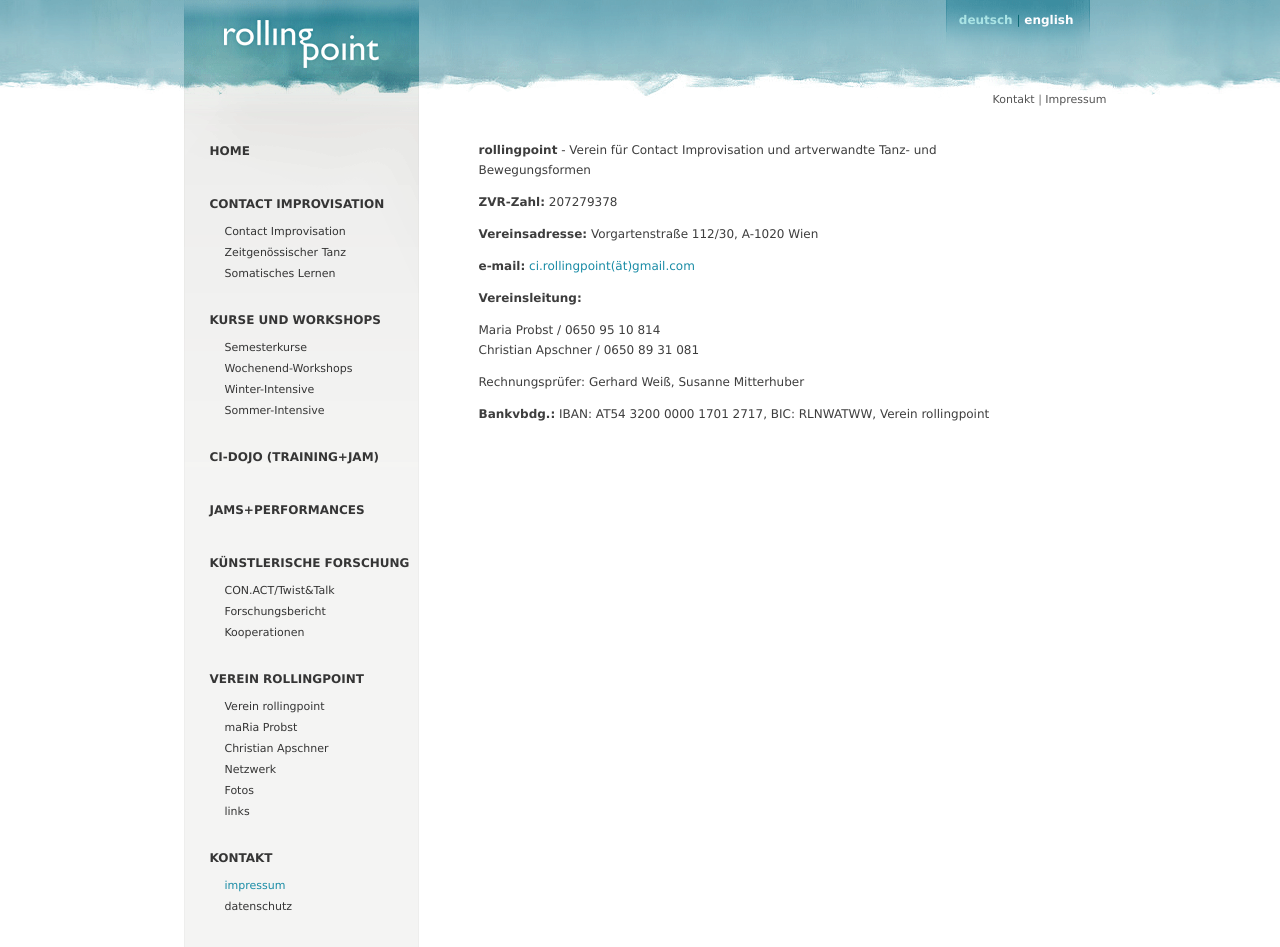
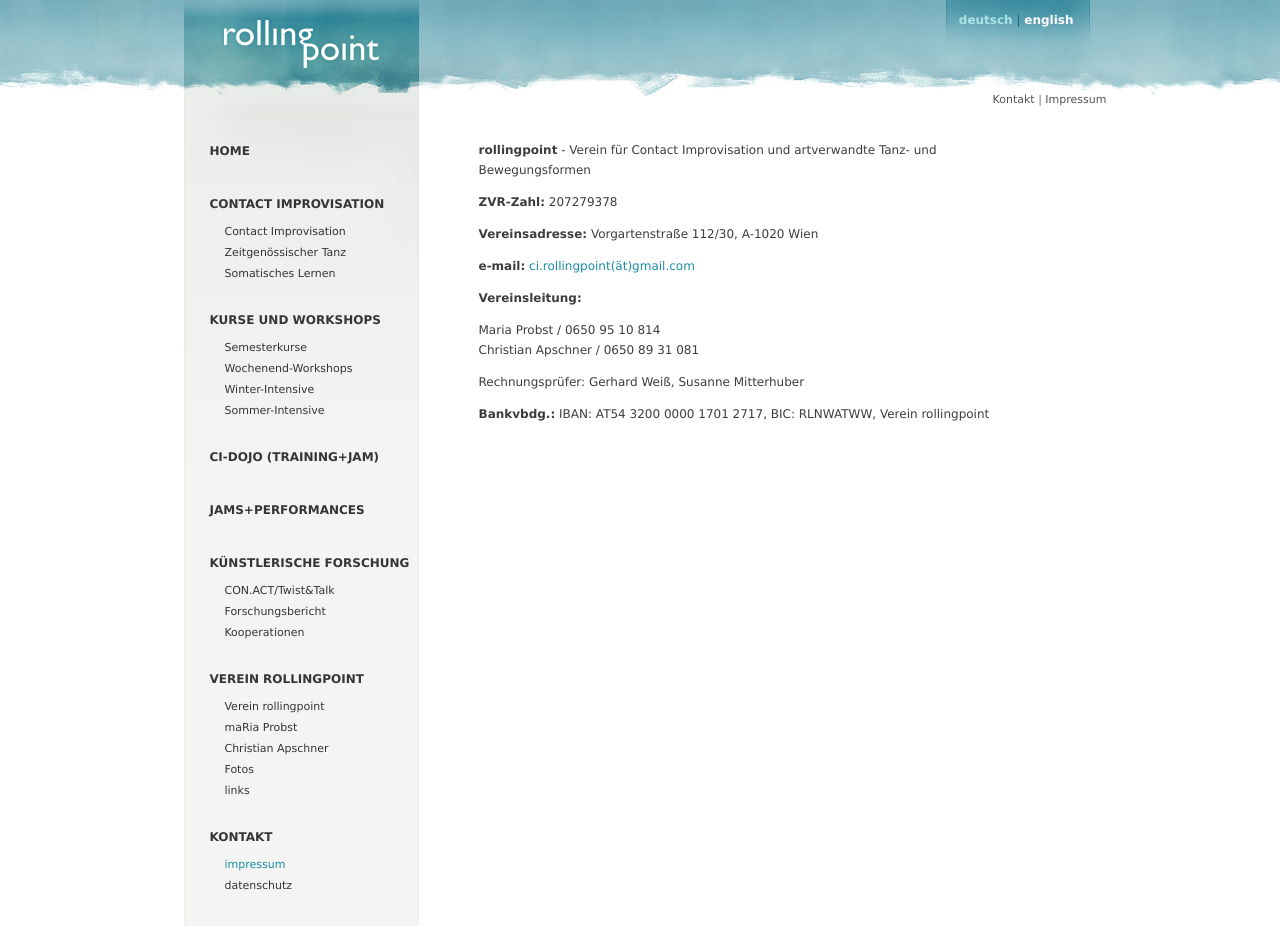
Before and after one commit to manulari/rollingpointat, a Jekyll site: the page built from _all_pages/impressum.md, in a window 1280 px wide. Built offline with Jekyll 4.4.1, drawn with Linux system fonts in a browser that asks for light colours; after the commit the page ends 926 px from its top, so only the background shows below that.

Commit message:
Update Settings “nav”

```diff
--- a/_data/nav.yml
+++ b/_data/nav.yml
@@ -43,8 +43,6 @@ entries:
         path: maria
       - title: Christian Apschner
         path: christian
-      - title: Netzwerk
-        path: network
       - title: Fotos
         path: fotos
       - title: links
```
